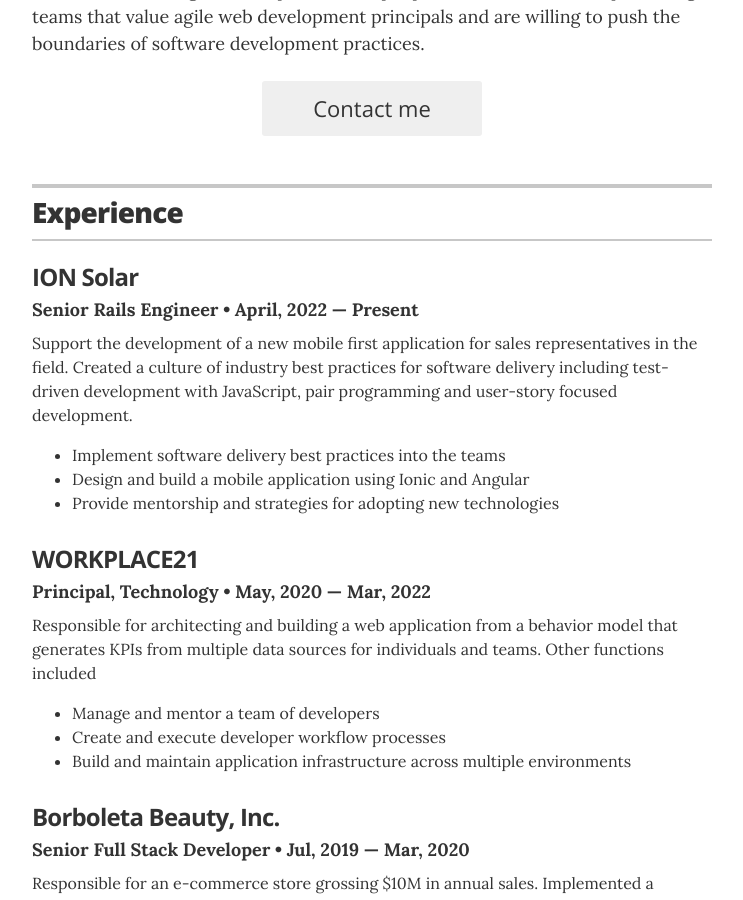
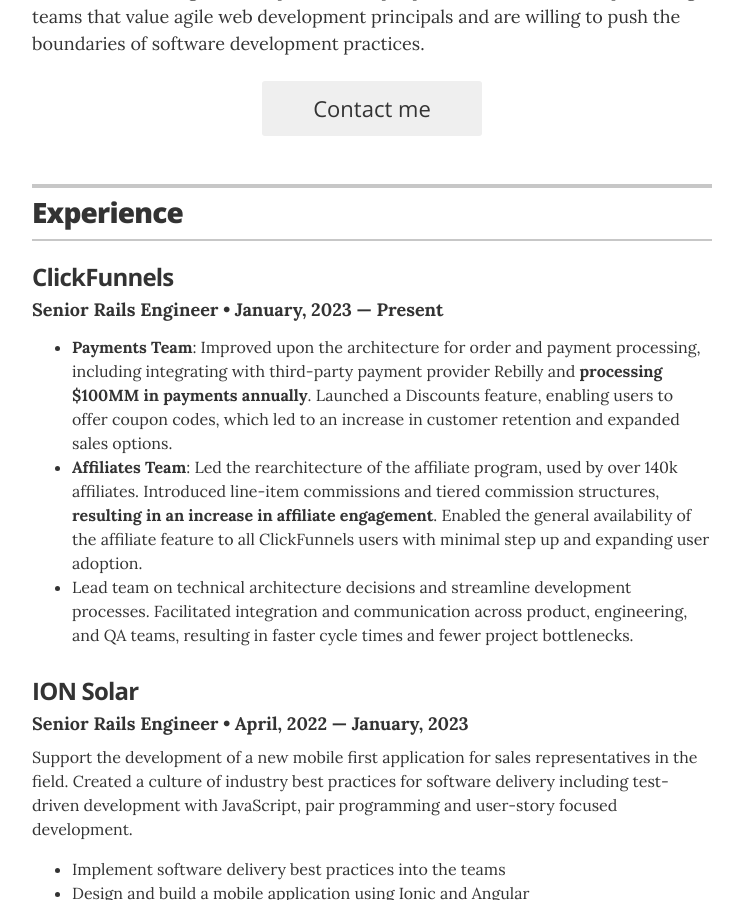
Before and after one commit to btoone/btoone.github.io, a Jekyll site: the page built from index.html, in a window 1280 px wide and 900 px high, scrolled down 476 px. Shown: the whole window, without its empty margins (268-1011 px from the left). Built offline with Jekyll 4.4.1, drawn with Linux system fonts in a browser that asks for light colours.

Commit message:
Add latest expirence

```diff
--- a/_data/experience.yml
+++ b/_data/experience.yml
@@ -1,7 +1,29 @@
 # Jobs
+- company: ClickFunnels
+  position: Senior Rails Engineer
+  duration: January, 2023 &mdash; Present
+  summary: >
+
+    <ul>
+    <li><b>Payments Team</b>: Improved upon the architecture for order and payment processing,
+    including integrating with third-party payment provider Rebilly and <b>processing $100MM
+    in payments annually</b>. Launched a Discounts feature, enabling users to offer coupon codes,
+    which led to an increase in customer retention and expanded sales options.</li>
+
+    <li><b>Affiliates Team</b>: Led the rearchitecture of the affiliate program, used by over
+    140k affiliates. Introduced line-item commissions and tiered commission structures,
+    <b>resulting in an increase in affiliate engagement</b>. Enabled the general
+    availability of the affiliate feature to all ClickFunnels users with minimal
+    step up and expanding user adoption.</li>
+
+    <li>Lead team on technical architecture decisions and streamline development
+    processes. Facilitated integration and communication across product, engineering, and QA teams,
+    resulting in faster cycle times and fewer project bottlenecks.</li>
+    <ul>
+
 - company: ION Solar
   position: Senior Rails Engineer
-  duration: April, 2022 &mdash; Present
+  duration: April, 2022 &mdash; January, 2023
   summary: >
 
     Support the development of a new mobile first application for sales
```
